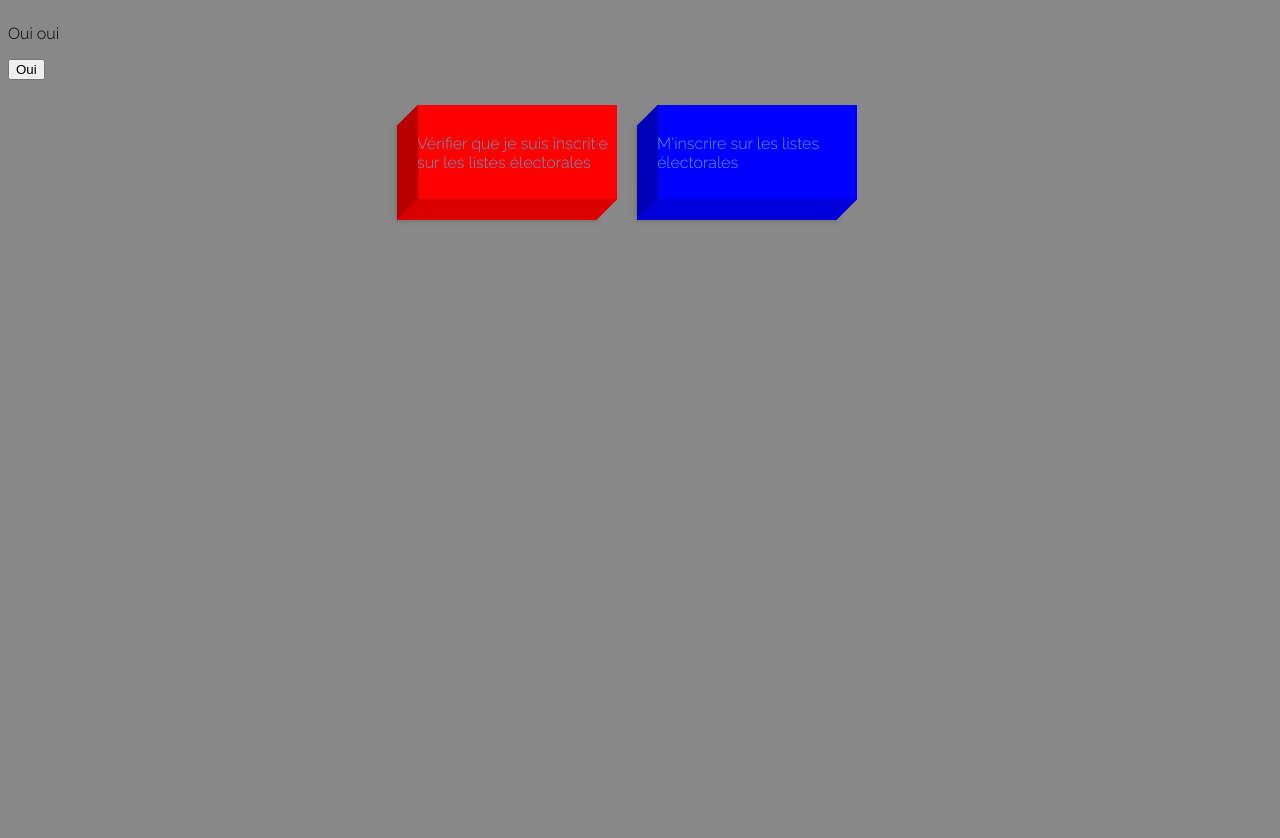
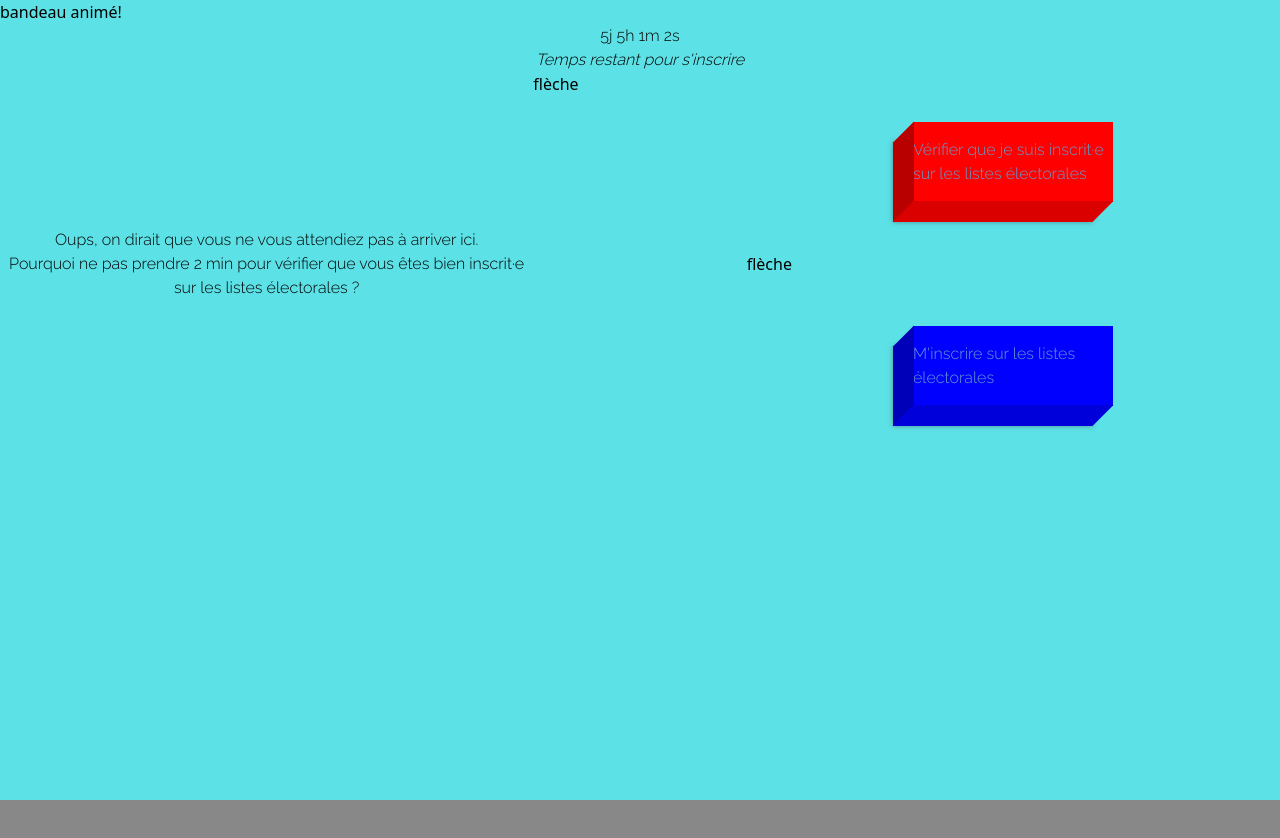
Before and after one commit to CodeCitoyen/cbfd, a website: page index.html in a window 1280 px wide. Before the commit the page ends 800 px from the top, so only its background shows below. Drawn offline with nearby package versions, Linux system fonts and the light colour scheme.

Commit message:
chantier !

```diff
--- a/index.html
+++ b/index.html
@@ -2,7 +2,7 @@
 <html lang="fr">
 <head>
     <meta charset="UTF-8">
-    <link rel="stylesheet" href="scss/main.css" />
+    <link rel="stylesheet" href="style.css"/>
     <meta name="viewport"
           content="width=device-width, user-scalable=no, initial-scale=1.0, maximum-scale=1.0, minimum-scale=1.0">
     <meta http-equiv="X-UA-Compatible" content="ie=edge">
@@ -12,43 +12,68 @@
     <title>Le mammouth est enfin cloné</title>
 </head>
 <body>
+
+
+<!--     PAGE 1 -->
+    <section class="h-screen" style="background-color: #5ce1e6">
+
+<!--        bandeau-->
+        <div>bandeau animé!</div>
+
+        <div class="text-center">
+            <h1>5j 5h 1m 2s</h1>
+            <p class="italic">Temps restant pour s'inscrire</p>
+        </div>
+        <div class="grid grid-cols-12 h-96 mx-auto max-w-screen-xl">
+            <div class="col-span-5 text-center justify-center flex align-center flex-col">
+                <p>Oups, on dirait que vous ne vous attendiez pas à arriver ici.</p>
+                <p>Pourquoi ne pas prendre 2 min pour vérifier que vous êtes bien inscrit·e sur les listes électorales ?</p>
+            </div>
+            <div class="col-span-2">flèche</div>
+            <div class="col-span-5 flex flex-col justify-evenly">
                 <div>
-        <images>
-            <!-- Un bandeau d'images -->
-        </images>
-        <p style="font-family: 'Raleway', sans-serif;">
-            Oui oui
-        </p>
-        <button onclick="window.location.href='https://nuitcodecitoyen.org/cbfd/';">
-            Oui
-        </button>
-    </div>
-
-    <!-- powered by YEK (https://github.com/yek-org) -->
-<!--  Instagram : @mikoloism   -->
-<!--  Codepen 	: @miko-github -->
-<div class="yek-social">
-	<ul class="yek-social__list">
-		<li class="yek-social__item">
-			<a class="yek-social__link" href="https://www.service-public.fr/particuliers/vosdroits/services-en-ligne-et-formulaires/ISE">
-				<span class="yek-social__button yek-social__button--button_1 button_1" style="font-family: 'Raleway', sans-serif;">
+                    <a class="yek-social__link"
+                       target="_blank"
+                       href="https://service-public.fr/particuliers/vosdroits/services-en-ligne-et-formulaires/ISE">
+                    <span class="yek-social__button yek-social__button--button_1 button_1">
                         Vérifier que je suis inscrit·e sur les listes électorales
                     </span>
                     </a>
-            <a class="yek-social__link" href="https://www.inscriptionelectorale.service-public.fr/">
-				<span class="yek-social__button yek-social__button--button_2 button_2" style="font-family: 'Raleway', sans-serif;">
+                </div>
+                <div>flèche</div>
+                <div>
+                    <a class="yek-social__link"
+                       target="_blank"
+                       href="https://inscriptionelectorale.service-public.fr">
+                    <span class="yek-social__button yek-social__button--button_2 button_2">
                         M'inscrire sur les listes électorales
                     </span>
                     </a>
-		</li>
-	</ul>
                 </div>
 
-<!-- <a href="https://github.com/miko-githu" class="follow-me">
-	<span class="mute">follow</span>
-	<span class="link"> @mikoloism </span>
-	<span class="mute">for more</span>
-</a> -->
+            </div>
+        </div>
+
+    </section>
+
+<!-- PAGE 2 -->
+    <section class="h-screen">
+        <h2></h2>
+        <div>
+            <div></div>
+            <div></div>
+        </div>
+
+    </section>
+
+
+
+
+
+
+
+
+
 
 
 </body>
--- /dev/null
+++ b/scss/lib.scss
@@ -0,0 +1,229 @@
+/* YEK (https://github.com/yek-org)
+-------------------------------------- */
+
+@mixin yek-align($ver: null, $hor: null, $content: null) {
+  @if $hor == null and $ver == null {
+    align-items: center;
+    justify-content: center;
+  }
+  @if $hor not null {
+  align-items: $hor; // hor
+}
+  @if $ver not null {
+             justify-content: $ver; // ver
+           }
+  @if $content not null {
+                 align-content: $content;
+               }
+}
+
+@mixin yek-aligns($align: center) {
+  @include yek-align($align, $align, $align);
+}
+
+@mixin yek-size($w: null, $h: null) {
+  @if $w == null and $h == null {
+    width: 100%;
+    height: 100%;
+  }
+  @if $w not null {
+  width: $w;
+}
+  @if $h not null {
+           height: $h;
+         }
+}
+@mixin yek-flex($dir: column, $wrap: wrap) {
+  display: flex;
+  flex-direction: $dir;
+  flex-wrap: $wrap;
+}
+
+$yek-light: #fff;
+$yek-gray--100: #f9f9f9;
+$yek-gray--400: #f4f4f4;
+$yek-gray--800: #444;
+$yek-blue--600: #69c;
+@function _yek-btn--size($s: "md") {
+  $_s: map-get(
+                  (
+                          small: 42px,
+                          sm: 42px,
+                          medium: 60px,
+                          md: 60px,
+                          larg: 72px,
+                          lg: 72px,
+                          custom: 200px
+                  ),
+                  $s
+  );
+  @return $_s;
+}
+
+/* variables
+---------------------------- */
+$COLOR_YOUTUBE: #c4302b;
+$COLOR_TWITTER: #00acee;
+$COLOR_TELEGRAM: #0088cc;
+$COLOR_INSTAGRAM: #c13584;
+
+// color
+$body-bg: #888;
+
+/* 3D-BOX ($bx-)
+------------------------- */
+$bx-bg-color-1: red;
+$bx-bg-color-2: blue;
+$bx-shadow: -20px 20px 5px rgba($yek-gray--800, 0.5);
+$bx-skew--before: skewY(-45deg);
+$bx-skew--after: skewX(-45deg);
+$bx-rotate--side: rotate(0deg);
+$bx-skew--target: skew(0deg);
+$bx-rotate--target: rotate(0deg);
+$bx-transform--before: $bx-rotate--side $bx-skew--before;
+$bx-transform--after: $bx-rotate--side $bx-skew--after;
+$bx-transform--target: perspective(1000px) $bx-rotate--target $bx-skew--target;
+$bx-transform-target--hover: $bx-transform--target translate(5px, -5px);
+
+// MIXIN
+@mixin yek-button($s: "md", $t: 144px) { //144
+  $_size: _yek-btn--size($s);
+  @include yek-size($t, $_size);
+}
+@mixin yek-fab($s: "custom", $r: 1) {
+  $_size: _yek-btn--size($s) * $r;
+  @include yek-size($_size, $_size);
+}
+@mixin bx-variant($e, $c) {
+  &--#{$e} {
+    background-color: $c;
+    box-shadow: -50px 50px 20px rgba($c, 0.5); // blur: 20px
+    &::before {
+      background-color: lighten($c, 7);
+    }
+    &::after {
+      background-color: lighten($c, 14);
+    }
+  }
+}
+
+/* resets
+---------------------------- */
+
+body {
+  @include yek-aligns;
+  background-color: $body-bg;
+}
+
+a {
+  color: $yek-blue--600;
+  text-decoration: none;
+  cursor: pointer;
+}
+
+/* stylesheets
+---------------------------- */
+.yek-social {
+  @include yek-size(1000px, 190px); // 750px : eloignement entre les boutons ; 190px : espace entre le bloc du dessus et les boutons
+
+  &__list,
+  &__item,
+  &__link,
+  &__button {
+    @include yek-flex;
+    @include yek-align;
+  }
+  &__list,
+  &__link {
+    @include yek-size(100%, 80px);
+  }
+
+  &__list {
+    @include yek-align(space-between);
+    border-radius: 9px;
+    padding: 9px;
+  }
+
+  &__item {
+    @include yek-size(24%, 50%);
+    border-radius: 9px;
+    background-color: #888;
+  }
+
+  // link style
+  &__button {
+    @include yek-fab;
+    &.button_1 {
+      background-color: $bx-bg-color-1;
+    }
+    &.button_2 {
+      background-color: $bx-bg-color-2;
+    }
+    box-shadow: $bx-shadow;
+    transition: 0.5s 0.15s;
+  }
+
+  // box style
+  &__button {
+    position: relative;
+    transform: $bx-transform--target;
+
+    &::before,
+    &::after {
+      content: "";
+      position: absolute;
+    }
+
+    &.button_1 {
+      &::before {
+        background-color: darken($bx-bg-color-1, 14);
+      }
+      &::after {
+        background-color: darken($bx-bg-color-1, 7);
+      }
+    }
+    &.button_2 {
+      &::before {
+        background-color: darken($bx-bg-color-2, 14);
+      }
+      &::after {
+        background-color: darken($bx-bg-color-2, 7);
+      }
+    }
+    &::before {
+      @include yek-size(21px, 100%);
+      top: 10px;
+      left: -20px;
+      // background-color: darken($bx-color--side, 7);
+      transition: 0.5s 0.15s;
+      transform: $bx-transform--before;
+    }
+
+    &::after {
+      @include yek-size(100%, $h: 21px);
+      bottom: -20px;
+      left: -10px;
+      transition: 0.8s 0.15s;
+      // background-color: lighten($bx-color--side, 7);
+      transform: $bx-transform--after;
+    }
+  }
+
+  &__icon {
+    color: $yek-gray--800;
+    font-size: 1.7em;
+    transition-delay: 0.2s;
+  }
+
+  /* animations
+  ------------------------- */
+  &__link:hover &__icon {
+    color: $yek-light;
+  }
+
+  &__link:hover &__button {
+    @include bx-variant("button_1", $COLOR_YOUTUBE);
+    @include bx-variant("button_2", $COLOR_TWITTER);
+    transform: $bx-transform-target--hover;
+  }
+}
--- a/scss/main.scss
+++ b/scss/main.scss
@@ -1,254 +1,14 @@
-/* YEK (https://github.com/yek-org)
--------------------------------------- */
+@import "lib.scss";
+@import "node_modules/tailwindcss/dist/base.min.css";
+@import "node_modules/tailwindcss/dist/components.min.css";
+@import "node_modules/tailwindcss/dist/tailwind.min.css";
+@import "node_modules/tailwindcss/dist/utilities.min.css";
 
-@mixin yek-align($ver: null, $hor: null, $content: null) {
-    @if $hor == null and $ver == null {
-      align-items: center;
-      justify-content: center;
-    }
-    @if $hor not null {
-      align-items: $hor; // hor
-    }
-    @if $ver not null {
-      justify-content: $ver; // ver
-    }
-    @if $content not null {
-      align-content: $content;
-    }
+//init
+h1, h2, h3, h4, h5, h6 {
+	font-family: 'Raleway', sans-serif;
 }
 
-@mixin yek-aligns($align: center) {
-    @include yek-align($align, $align, $align);
+p, span, a, li {
+	font-family: 'Raleway', sans-serif;
 }
-
-@mixin yek-size($w: null, $h: null) {
-    @if $w == null and $h == null {
-      width: 100%;
-      height: 100%;
-    }
-    @if $w not null {
-      width: $w;
-    }
-    @if $h not null {
-      height: $h;
-    }
-}
-@mixin yek-flex($dir: column, $wrap: wrap) {
-    display: flex;
-    flex-direction: $dir;
-    flex-wrap: $wrap;
-}
-
-$yek-light: #fff;
-$yek-gray--100: #f9f9f9;
-$yek-gray--400: #f4f4f4;
-$yek-gray--800: #444;
-$yek-blue--600: #69c;
-@function _yek-btn--size($s: "md") {
-	$_s: map-get(
-		(
-			small: 42px,
-			sm: 42px,
-			medium: 60px,
-			md: 60px,
-			larg: 72px,
-			lg: 72px,
-            custom: 200px
-		),
-		$s
-	);
-	@return $_s;
-}
-
-/* variables
----------------------------- */
-$COLOR_YOUTUBE: #c4302b;
-$COLOR_TWITTER: #00acee;
-$COLOR_TELEGRAM: #0088cc;
-$COLOR_INSTAGRAM: #c13584;
-
-// color
-$body-bg: #888;
-
-/* 3D-BOX ($bx-)
-------------------------- */
-$bx-bg-color-1: red;
-$bx-bg-color-2: blue;
-$bx-shadow: -20px 20px 5px rgba($yek-gray--800, 0.5);
-$bx-skew--before: skewY(-45deg);
-$bx-skew--after: skewX(-45deg);
-$bx-rotate--side: rotate(0deg);
-$bx-skew--target: skew(0deg);
-$bx-rotate--target: rotate(0deg);
-$bx-transform--before: $bx-rotate--side $bx-skew--before;
-$bx-transform--after: $bx-rotate--side $bx-skew--after;
-$bx-transform--target: perspective(1000px) $bx-rotate--target $bx-skew--target;
-$bx-transform-target--hover: $bx-transform--target translate(5px, -5px);
-
-// MIXIN
-@mixin yek-button($s: "md", $t: 144px) { //144
-	$_size: _yek-btn--size($s);
-	@include yek-size($t, $_size);
-}
-@mixin yek-fab($s: "custom", $r: 1) {
-	$_size: _yek-btn--size($s) * $r;
-	@include yek-size($_size, $_size);
-}
-@mixin bx-variant($e, $c) {
-	&--#{$e} {
-		background-color: $c;
-		box-shadow: -50px 50px 20px rgba($c, 0.5); // blur: 20px
-		&::before {
-			background-color: lighten($c, 7);
-		}
-		&::after {
-			background-color: lighten($c, 14);
-		}
-	}
-}
-
-/* resets
----------------------------- */
-
-body {
-	@include yek-aligns;
-	background-color: $body-bg;
-}
-
-a {
-	color: $yek-blue--600;
-	text-decoration: none;
-	cursor: pointer;
-}
-
-/* stylesheets
----------------------------- */
-.yek-social {
-	@include yek-size(1000px, 190px); // 750px : eloignement entre les boutons ; 190px : espace entre le bloc du dessus et les boutons
-
-	&__list,
-	&__item,
-	&__link,
-	&__button {
-		@include yek-flex;
-		@include yek-align;
-	}
-	&__list,
-	&__link {
-		@include yek-size;
-	}
-
-	&__list {
-		@include yek-align(space-between);
-		border-radius: 9px;
-		padding: 9px;
-		// background-color: $yek-gray--800;
-	}
-
-	&__item {
-		@include yek-size(24%, 50%);
-		border-radius: 9px;
-		background-color: #888;
-	}
-
-	// link style
-	&__button {
-		@include yek-fab;
-        &.button_1 {
-            background-color: $bx-bg-color-1;
-        }
-        &.button_2 {
-            background-color: $bx-bg-color-2;
-        }
-		box-shadow: $bx-shadow;
-		transition: 0.5s 0.15s;
-	}
-
-	// box style
-	&__button {
-		position: relative;
-		transform: $bx-transform--target;
-
-		&::before,
-		&::after {
-			content: "";
-			position: absolute;
-		}
-
-		&.button_1 {
-			&::before {
-				background-color: darken($bx-bg-color-1, 14);
-			}
-			&::after {
-				background-color: darken($bx-bg-color-1, 7);
-			}
-		}
-		&.button_2 {
-			&::before {
-				background-color: darken($bx-bg-color-2, 14);
-			}
-			&::after {
-				background-color: darken($bx-bg-color-2, 7);
-			}
-		}
-		&::before {
-			@include yek-size(21px, 100%);
-			top: 10px;
-			left: -20px;
-			// background-color: darken($bx-color--side, 7);
-			transition: 0.5s 0.15s;
-			transform: $bx-transform--before;
-		}
-
-		&::after {
-			@include yek-size(100%, $h: 21px);
-			bottom: -20px;
-			left: -10px;
-			transition: 0.8s 0.15s;
-			// background-color: lighten($bx-color--side, 7);
-			transform: $bx-transform--after;
-		}
-	}
-
-	&__icon {
-		color: $yek-gray--800;
-		font-size: 1.7em;
-		transition-delay: 0.2s;
-	}
-
-	/* animations
-	------------------------- */
-	&__link:hover &__icon {
-		color: $yek-light;
-	}
-
-	&__link:hover &__button {
-		@include bx-variant("button_1", $COLOR_YOUTUBE);
-		@include bx-variant("button_2", $COLOR_TWITTER);
-		transform: $bx-transform-target--hover;
-	}
-}
-
-.follow-me {
-	display: inline-block;
-	position: fixed;
-	bottom: 14px;
-	left: 14px;
-	padding: 9px;
-	border-radius: 9px;
-	font-family: "ubuntu";
-	background-color: #fff;
-	.link {
-		transition: 0.3s 0.2s linear;
-		border-radius: 4px;
-		padding: 4px;
-		&:hover {
-			margin: 4px;
-			color: $yek-light;
-			background-color: $yek-blue--600;
-		}
-	}
-	.mute {
-		color: black;
-	}
-}
```
Also changed, not shown: scss/main.css (deleted), style.css, 2 other files. Lines whose indentation alone changed are shown as unchanged.
